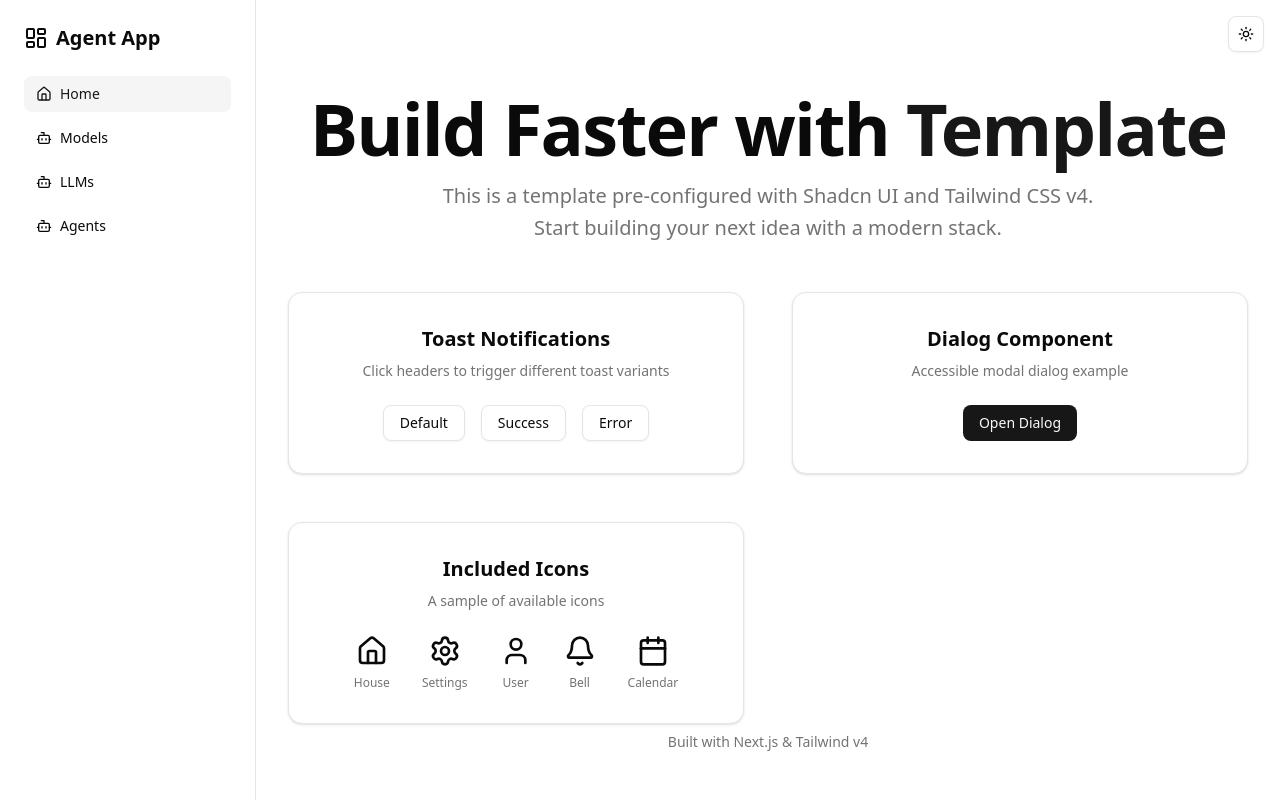
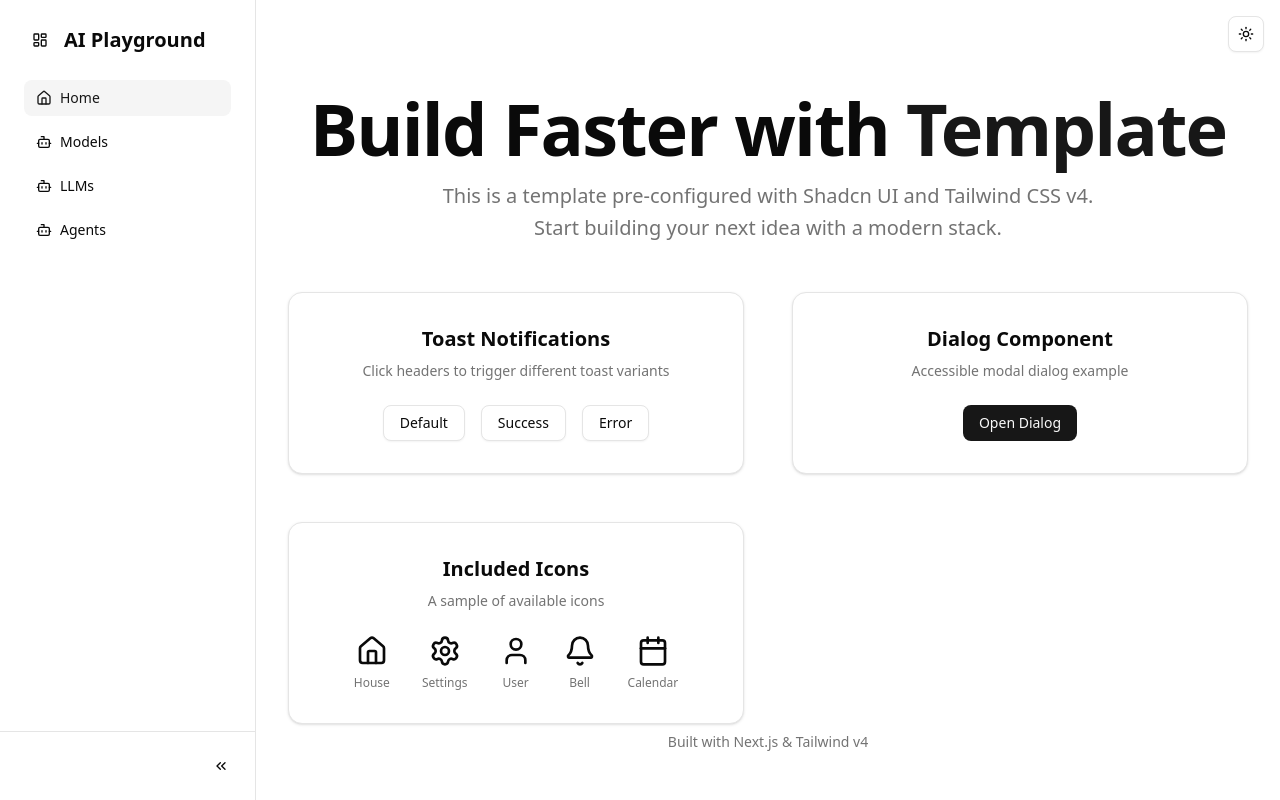
Before and after one commit to linchen1987/agent-playground, a Next.js app: page / in a window 1280 px wide. Built offline with nearby package versions, Linux system fonts and the light colour scheme.

Commit message:
polish ui

```diff
--- a/app/api/chat/route.ts
+++ b/app/api/chat/route.ts
@@ -3,9 +3,9 @@ import { streamText } from 'ai';
 
 export async function POST(req: Request) {
   try {
-    const { model, messages } = await req.json();
+    const { model, messages, thinking } = await req.json();
 
-    console.log('Chat API request:', { model, messageCount: messages?.length });
+    console.log('Chat API request:', { model, messageCount: messages?.length, thinking });
 
     if (!model || !messages) {
       return new Response(JSON.stringify({ error: 'Model and messages are required' }), {
@@ -20,10 +20,27 @@ export async function POST(req: Request) {
       baseURL: 'https://opencode.ai/zen/v1',
     });
 
+    // Map "thinking" config to provider-specific options
+    // Assuming "reasoning_effort" is the parameter for OpenAI-compatible providers that support it
+    let providerOptions: any = {};
+
+    if (thinking) {
+      if (thinking.type === 'disabled') {
+        // If the model supports disabling thinking via a specific param, add it here.
+        // For now, we might just set effort to low or omit it if that's the default.
+        providerOptions.reasoning_effort = 'low';
+      } else if (thinking.speed === 'fast') {
+        providerOptions.reasoning_effort = 'low';
+      } else if (thinking.speed === 'slow') {
+        providerOptions.reasoning_effort = 'high';
+      }
+    }
+
     const result = await streamText({
       model: provider.chatModel(model),
       messages: messages,
       temperature: 0.7,
+      ...providerOptions,
     });
 
     console.log('Chat API streaming started for model:', model);
--- a/app/layout.tsx
+++ b/app/layout.tsx
@@ -4,6 +4,8 @@ import "./globals.css";
 import { ThemeProvider } from "@/components/theme-provider";
 import { Toaster } from "@/components/ui/sonner";
 import { AppSidebar } from "@/components/app-sidebar";
+import { SidebarProvider } from "@/components/sidebar-provider";
+import { MainContent } from "@/components/main-content";
 
 const geistSans = Geist({
   variable: "--font-geist-sans",
@@ -36,12 +38,14 @@ export default function RootLayout({
           enableSystem
           disableTransitionOnChange
         >
-          <div className="flex min-h-screen">
-            <AppSidebar />
-            <main className="flex-1 ml-64 bg-background">
-              {children}
-            </main>
-          </div>
+          <SidebarProvider>
+            <div className="flex min-h-screen">
+              <AppSidebar />
+              <MainContent>
+                {children}
+              </MainContent>
+            </div>
+          </SidebarProvider>
           <Toaster position="top-center" />
         </ThemeProvider>
       </body>
--- a/components/app-sidebar.tsx
+++ b/components/app-sidebar.tsx
@@ -2,12 +2,14 @@
 
 import Link from "next/link";
 import { usePathname } from "next/navigation";
-import { Home, Bot, LayoutDashboard } from "lucide-react";
+import { Home, Bot, LayoutDashboard, ChevronsLeft, ChevronsRight } from "lucide-react";
 import { cn } from "@/lib/utils";
 import { Button } from "@/components/ui/button";
+import { useSidebar } from "@/components/sidebar-provider";
 
 export function AppSidebar() {
     const pathname = usePathname();
+    const { isCollapsed, toggleSidebar } = useSidebar();
 
     const links = [
         {
@@ -33,12 +35,20 @@ export function AppSidebar() {
     ];
 
     return (
-        <div className="flex h-screen w-64 flex-col border-r bg-background fixed left-0 top-0 z-30">
-            <div className="p-6">
-                <div className="flex items-center gap-2 font-bold text-xl mb-6">
-                    <LayoutDashboard className="h-6 w-6" />
-                    <span>Agent App</span>
+        <div
+            className={cn(
+                "flex h-screen flex-col border-r bg-background fixed left-0 top-0 z-30 transition-all duration-300 ease-in-out",
+                isCollapsed ? "w-20" : "w-64"
+            )}
+        >
+            <div className={cn("p-6", isCollapsed && "px-2")}>
+                <div className={cn("flex items-center mb-6", isCollapsed ? "justify-center" : "gap-2")}>
+                    <Button variant="ghost" size="icon" onClick={toggleSidebar} className="h-8 w-8">
+                        <LayoutDashboard className="h-6 w-6" />
+                    </Button>
+                    {!isCollapsed && <span className="font-bold text-xl">AI Playground</span>}
                 </div>
+
                 <nav className="space-y-2">
                     {links.map((link) => {
                         const Icon = link.icon;
@@ -49,20 +59,31 @@ export function AppSidebar() {
                                 key={link.href}
                                 variant={isActive ? "secondary" : "ghost"}
                                 className={cn(
-                                    "w-full justify-start gap-2",
-                                    isActive && "bg-secondary"
+                                    "w-full",
+                                    isActive && "bg-secondary",
+                                    isCollapsed ? "flex-col h-auto py-2 gap-1 px-0" : "justify-start gap-2"
                                 )}
                                 asChild
                             >
                                 <Link href={link.href}>
                                     <Icon className="h-4 w-4" />
-                                    {link.name}
+                                    {isCollapsed ? (
+                                        <span className="text-[10px] items-center text-center">{link.name}</span>
+                                    ) : (
+                                        link.name
+                                    )}
                                 </Link>
                             </Button>
                         );
                     })}
                 </nav>
             </div>
+
+            <div className="mt-auto p-4 border-t flex justify-end">
+                <Button variant="ghost" size="icon" onClick={toggleSidebar} className="ml-auto">
+                    {isCollapsed ? <ChevronsRight className="h-4 w-4" /> : <ChevronsLeft className="h-4 w-4" />}
+                </Button>
+            </div>
         </div>
     );
 }
--- /dev/null
+++ b/components/main-content.tsx
@@ -0,0 +1,14 @@
+"use client";
+
+import { useSidebar } from "@/components/sidebar-provider";
+
+export function MainContent({ children }: { children: React.ReactNode }) {
+    const { isCollapsed } = useSidebar();
+    return (
+        <main
+            className={`flex-1 bg-background transition-all duration-300 ease-in-out ${isCollapsed ? 'ml-20' : 'ml-64'}`}
+        >
+            {children}
+        </main>
+    );
+}
--- /dev/null
+++ b/components/sidebar-provider.tsx
@@ -0,0 +1,45 @@
+"use client";
+
+import React, { createContext, useContext, useState, useEffect } from "react";
+
+type SidebarContextType = {
+    isCollapsed: boolean;
+    toggleSidebar: () => void;
+};
+
+const SidebarContext = createContext<SidebarContextType | undefined>(undefined);
+
+export function SidebarProvider({ children }: { children: React.ReactNode }) {
+    // Initialize with false, assuming expanded by default
+    const [isCollapsed, setIsCollapsed] = useState(false);
+
+    // Optional: Persist state to local storage
+    useEffect(() => {
+        const savedState = localStorage.getItem("sidebar_collapsed");
+        if (savedState) {
+            setIsCollapsed(savedState === "true");
+        }
+    }, []);
+
+    const toggleSidebar = () => {
+        setIsCollapsed((prev) => {
+            const newState = !prev;
+            localStorage.setItem("sidebar_collapsed", String(newState));
+            return newState;
+        });
+    };
+
+    return (
+        <SidebarContext.Provider value={{ isCollapsed, toggleSidebar }}>
+            {children}
+        </SidebarContext.Provider>
+    );
+}
+
+export function useSidebar() {
+    const context = useContext(SidebarContext);
+    if (context === undefined) {
+        throw new Error("useSidebar must be used within a SidebarProvider");
+    }
+    return context;
+}
```
Also changed, not shown: app/llms/page.tsx (+45 -14 lines), .agent/rules/default.md.
